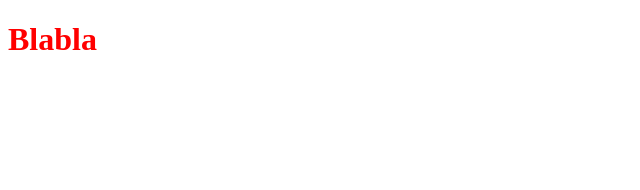
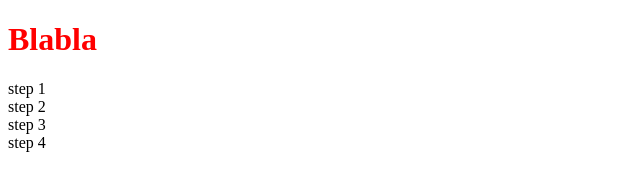
Before and after one commit to AranBeitia/chiringuito, a plain HTML site: page index.html in a window 1280 px wide. Shown: the whole page, without its empty margins (0-640 px from the left). Drawn offline with Linux system fonts and the light colour scheme.

Commit message:
sections

```diff
--- a/index.html
+++ b/index.html
@@ -11,5 +11,17 @@
 
 	<body>
 		<h1>Blabla</h1>
+		<article>
+			step 1
+		</article>
+		<article>
+			step 2
+		</article>
+		<article>
+			step 3
+		</article>
+		<article>
+			step 4
+		</article>
 	</body>
 </html>
```
